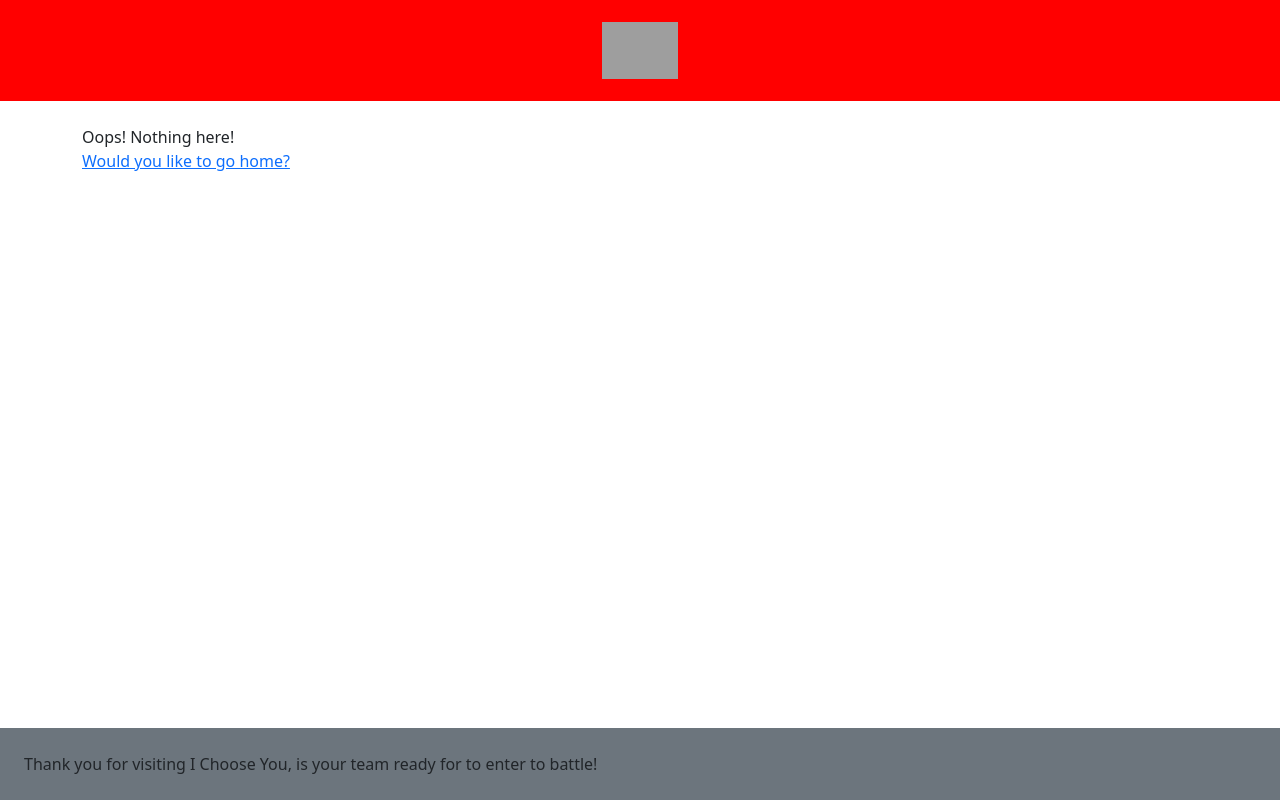
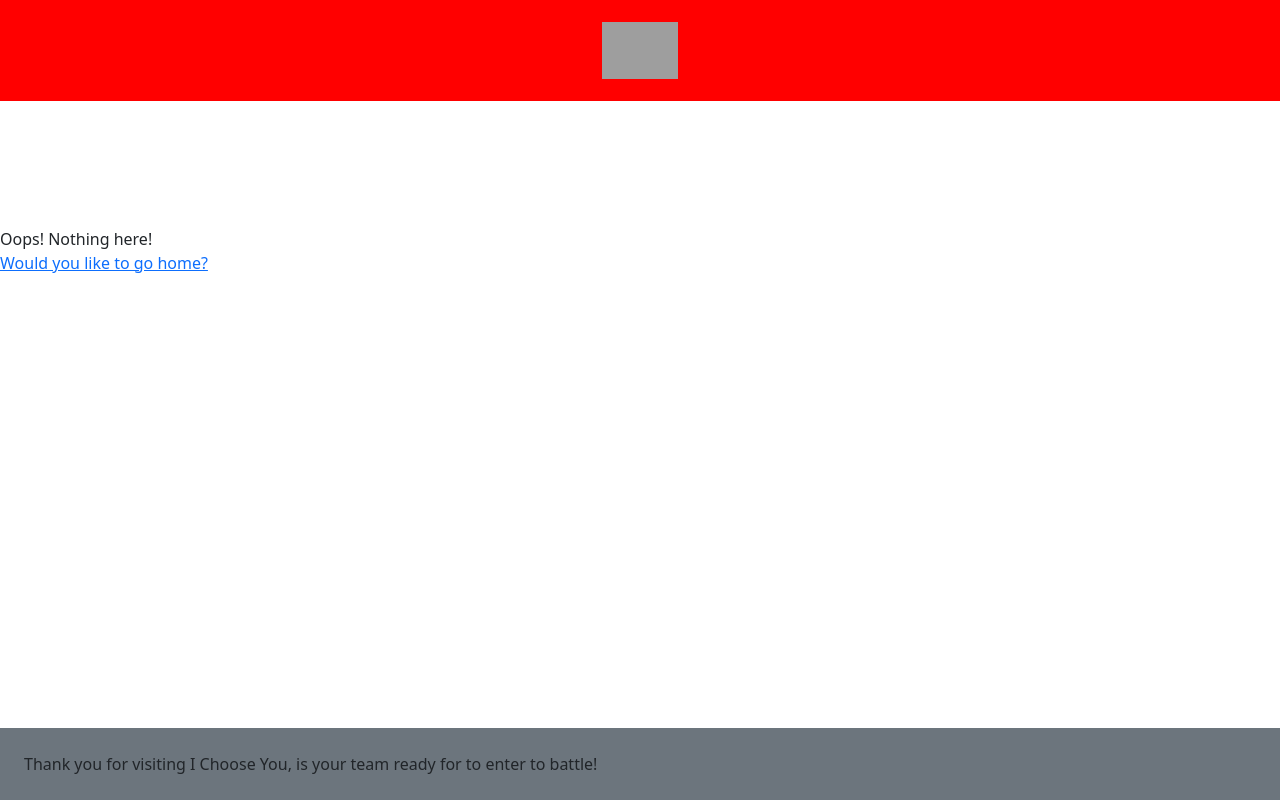
Before and after one commit to cavazosdotcom/i-choose-you, a React (Create React App) app in the folder client/: page /team in a window 1280 px wide. Built offline with nearby package versions, Linux system fonts and the light colour scheme; grey boxes are pictures that could not be loaded.

Commit message:
finished home landing page

```diff
--- a/client/src/App.js
+++ b/client/src/App.js
@@ -17,6 +17,8 @@ import TeamBuilder from './pages/TeamBuilder';
 import Header from './components/Header';
 import Footer from './components/Footer';
 import NotFound from './pages/NotFound';
+
+import "./components/Header/navbar.css"
 
 // import NavBar from './components/NavBar';
 
@@ -49,9 +51,9 @@ function App() {
   return (
     <ApolloProvider client={client}>
       <Router>
-        <div className="flex-column justify-flex-start min-100-vh">
+        <div className="d-flex flex-column justify-content-between min-vh-100 ">
           <Header />
-          <div className="container-lg">
+          <div className="body-box">
             <Routes>
               <Route
                 path="/"
--- a/client/src/components/Footer/index.js
+++ b/client/src/components/Footer/index.js
@@ -1,6 +1,6 @@
 const Footer = () => {
   return (
-    <footer className="w-100 mt-auto bg-secondary p-4 fixed-bottom">
+    <footer className="w-100 bg-secondary p-4">
       Thank you for visiting I Choose You, is your team ready for to enter to battle!
     </footer>
   );
--- a/client/src/components/Header/navbar.css
+++ b/client/src/components/Header/navbar.css
@@ -11,3 +11,11 @@
 .nav-bg {
     background-color: #FF0000;
 }
+
+.big-body {
+    height: 100vh;
+}
+
+.body-box {
+    height: 50vh;
+}
--- a/client/src/pages/Home.js
+++ b/client/src/pages/Home.js
@@ -55,33 +55,28 @@ const Home = () => {
 
 // TODO: edit onClick for add button to form submit when adding a team
   return (
-    <main>
-      <div className="flex-row justify-center text-center">
-
-        {/* <div className="input-group mb-3">
-          <input type="text" className="form-control" placeholder="Team Name" aria-label="Team Name" aria-describedby="button-addon2" onChange={(e) => setInputValue(e.target.value)}></input>
-          <button className="btn btn-outline-secondary" type="button" id="button-addon2" onClick={handleSearch}>Add</button>
-        </div>
-        {getTeams.loading ? (
-        <div>Loading...</div>
-        ) : (
-        <ul style={{listStyle: "none"}}>
-          {userTeams.map((team) => {
-            return <li key={team.teamName}><TeamCard team={team}/></li>
-          })}
-        </ul>
-        )} */}
-
-        {/* <div className="col-12 col-md-8 mb-3">
-          Content Here
-        </div> */}
+    <main className="h-100">
+      <div className="flex-row justify-center text-center h-100">
 
 
           {Auth.loggedIn() ? (
             <>
               <div className="input-group mb-3">
-                <input type="text" className="form-control" placeholder="Team Name" aria-label="Team Name" aria-describedby="button-addon2" onChange={(e) => setInputValue(e.target.value)}></input>
-                <button className="btn btn-outline-secondary" type="button" id="button-addon2" onClick={handleSearch}>Add</button>
+                <input
+                  type="text"
+                  className="form-control"
+                  placeholder="Team Name"
+                  aria-label="Team Name"
+                  aria-describedby="button-addon2"
+                  onChange={(e) => setInputValue(e.target.value)}>
+                </input>
+                <button
+                  className="btn btn-outline-secondary"
+                  type="button"
+                  id="button-addon2"
+                  onClick={handleSearch}>
+                  Add
+                </button>
               </div>
               {getTeams.loading ? (
               <div>Loading...</div>
@@ -94,10 +89,10 @@ const Home = () => {
               )}
               </>
               ) : (
-              <div className="d-flex flex-column justify-content-around align-items-center">
+              <div className="d-flex flex-column justify-content-around align-items-center h-100">
                 <h1>What will you choose?</h1>
                 <img className="w-50 " src={starters} alt="Fire red starters"></img>
-                <h4 className="m-10">Build your og pokemon dream team</h4>
+                <h4 className="my-10">Build your og pokemon dream team</h4>
                 <div>
                   <Link className="btn btn-lg btn-info m-2" to="/login">
                     Login
```
